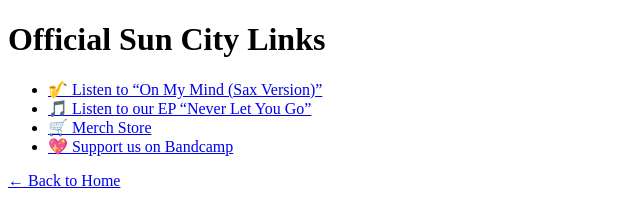
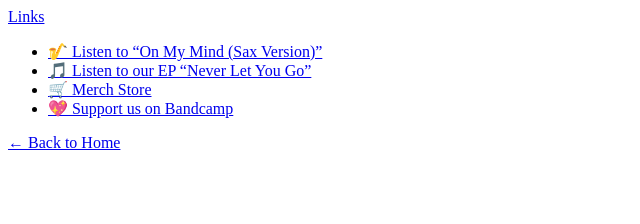
Before and after one commit to chriscatton12/suncity2, a plain HTML site: page links.html in a window 1280 px wide. Shown: the whole page, without its empty margins (0-640 px from the left). Drawn offline with Linux system fonts and the light colour scheme.

Commit message:
Update links.html

```diff
--- a/links.html
+++ b/links.html
@@ -12,7 +12,10 @@
 </head>
 <body>
 
-    <h1>Official Sun City Links</h1>
+   <!-- Centered "Links" button -->
+    <div class="center-button">
+        <a href="links.html" id="linksButton">Links</a> <!-- ID added for JavaScript targeting -->
+    </div>
 
     <ul class="links-list">
         <li><a href="https://orcd.co/onmymind_saxversion" target="_blank">🎷 Listen to “On My Mind (Sax Version)”</a></li>
```
